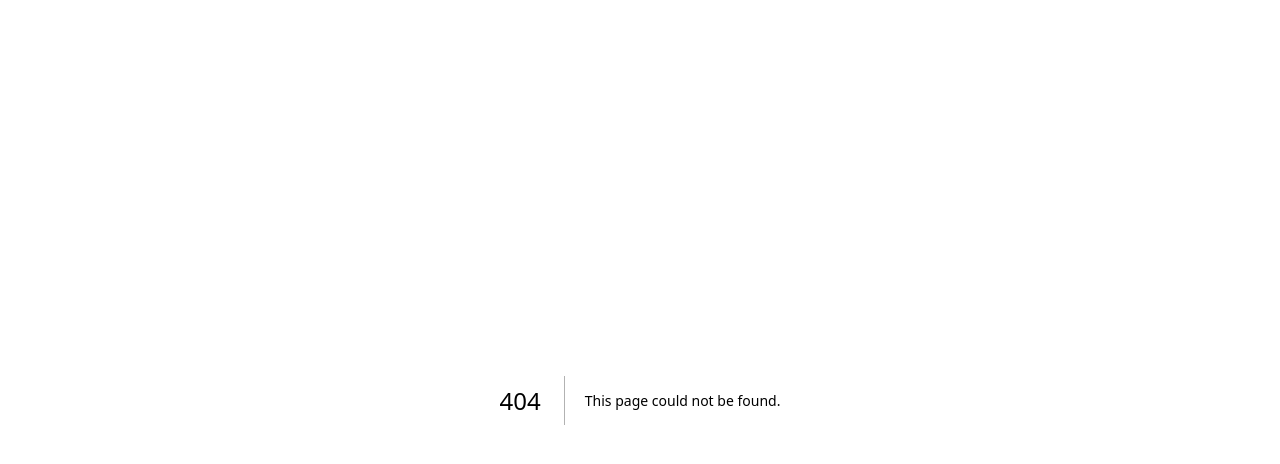
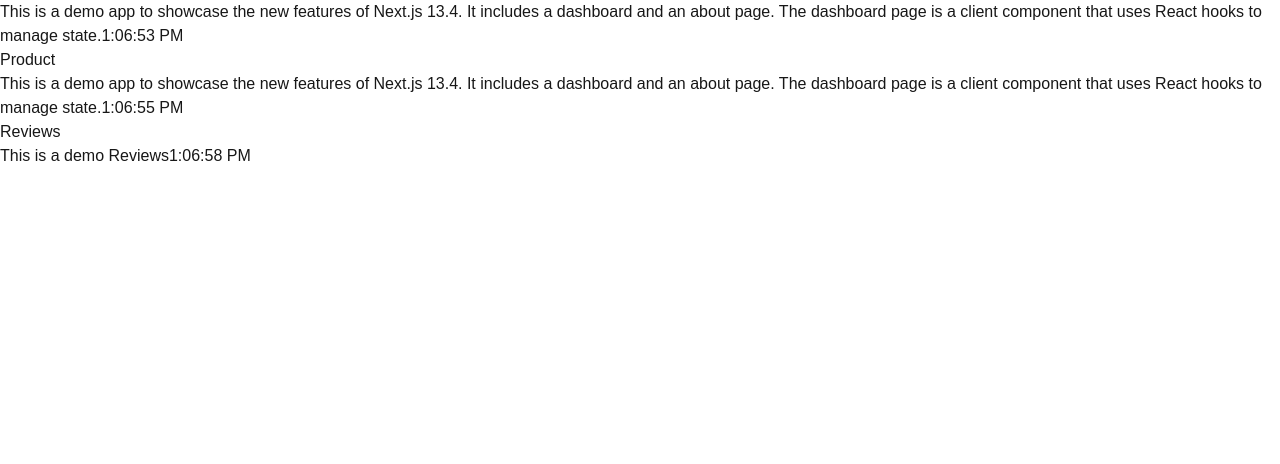
Before and after one commit to elkinmendoza/next15-new-functionalities, a Next.js app: page /product-reviews in a window 1280 px wide. Before the commit this address had no page. Shown: the top 464 px of the page. Built offline with nearby package versions, Linux system fonts and the light colour scheme.

Commit message:
Streaming a strategy progessive Ui rendering from the server
work is broken into smaller chunks and streamed to the client as soon as they are ready
users can see parts of the page right away, without waiting for everything to load
It's particularly powerful for improvin initial page load times

```diff
--- /dev/null
+++ b/src/app/product-reviews/page.tsx
@@ -0,0 +1,22 @@
+import { Product } from "@/components/product";
+import { Reviews } from "@/components/reviews";
+import { Suspense } from "react";
+
+export default async function ProductReviewsPage() {
+  return (
+    <div>
+      <p>
+        This is a demo app to showcase the new features of Next.js 13.4. It
+        includes a dashboard and an about page. The dashboard page is a client
+        component that uses React hooks to manage state.
+        {new Date().toLocaleTimeString()}
+      </p>
+      <Suspense fallback={<p>Loading product...</p>}>
+        <Product />
+      </Suspense>
+      <Suspense fallback={<p>Loading reviews...</p>}>
+        <Reviews />
+      </Suspense>
+    </div>
+  );
+}
--- /dev/null
+++ b/src/components/product.tsx
@@ -0,0 +1,14 @@
+export const Product = async () => {
+  await new Promise((resolve) => setTimeout(resolve, 2000));
+  return (
+    <div>
+      <h1>Product</h1>
+      <p>
+        This is a demo app to showcase the new features of Next.js 13.4. It
+        includes a dashboard and an about page. The dashboard page is a client
+        component that uses React hooks to manage state.
+        {new Date().toLocaleTimeString()}
+      </p>
+    </div>
+  );
+};
--- /dev/null
+++ b/src/components/reviews.tsx
@@ -0,0 +1,13 @@
+export const Reviews = async () => {
+  await new Promise((resolve) => setTimeout(resolve, 5000));
+
+  return (
+    <div>
+      <h1>Reviews</h1>
+      <p>
+        This is a demo Reviews
+        {new Date().toLocaleTimeString()}
+      </p>
+    </div>
+  );
+};
```
